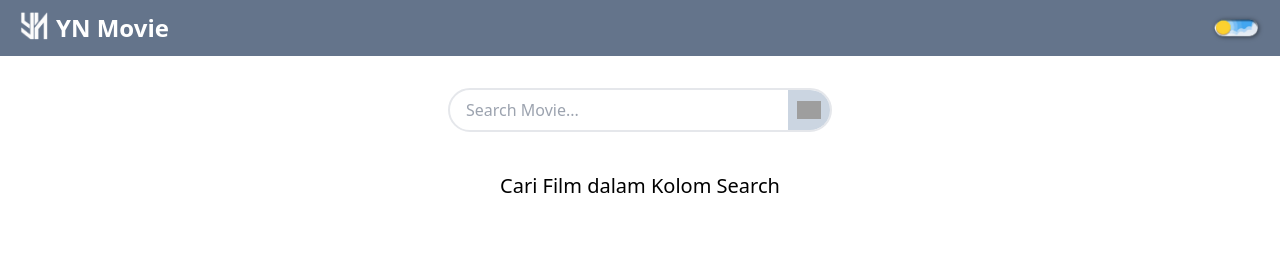
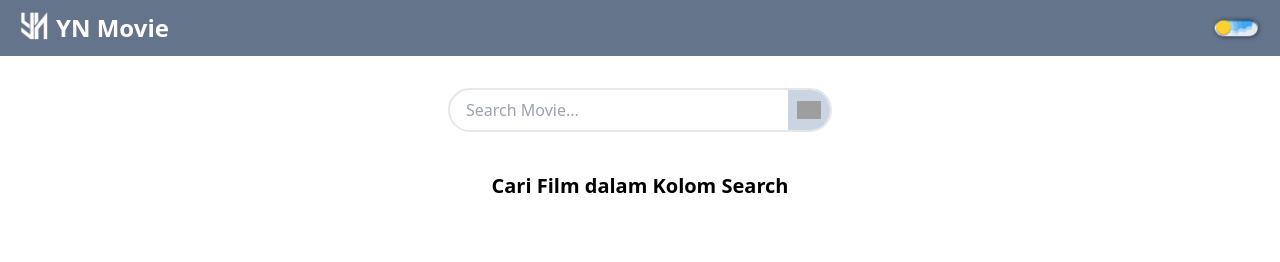
Before and after one commit to Yossi-nordiansah/yn_movie, a React (Vite) app: page / in a window 1280 px wide. Shown: the top 262 px of the page. Built offline with nearby package versions, Linux system fonts and the light colour scheme; grey boxes are pictures that could not be loaded.

Commit message:
menerapkan spinner pada halaman cardcontainer

```diff
--- a/src/components/CardContainer.jsx
+++ b/src/components/CardContainer.jsx
@@ -1,16 +1,17 @@
 import React from 'react';
 import { useSelector } from 'react-redux';
 import Card from "./Card";
+import loading from "../assets/loading2.gif"
 
 const CardContainer = () => {
 
   const dataFilm = useSelector(state => state.dataFilm.dataFilm.data);
   const errorMessage = useSelector(state => state.dataFilm.errorMessage);
-  console.log(`errorMessage : ${errorMessage}`);
+  const isLoading = useSelector(state => state.dataFilm.isLoading)
 
   return (
     <div className='min-h-[58vh]'>
-      {dataFilm && dataFilm.length > 0 ? (
+      {isLoading ? <img src={loading} className='mx-auto mt-10 w-20'/> :  (dataFilm && dataFilm.length > 0 ? (
         <div className='flex md:justify-between justify-center mx-auto w-5/6 gap-3 mt-10 flex-wrap'>
           {dataFilm.map((film) => (
             <Card key={film.imdbID} id={film.imdbID} title={film.Title} year={film.Year} image={film.Poster} />
@@ -18,11 +19,11 @@ const CardContainer = () => {
         </div>
       ) : (
         errorMessage === null ? (
-          <p className='text-center mt-10 text-xl'>Cari Film dalam Kolom Search</p>
+          <p className='text-center mt-10 text-xl dark:text-white font-semibold'>Cari Film dalam Kolom Search</p>
         ) : (
-          <p className='text-center mt-10 text-xl'>Film Tidak Ditemukan</p>
+          <p className='text-center mt-10 text-xl dark:text-white font-semibol'>Film Tidak Ditemukan</p>
         )
-      )}
+      ))}
     </div>
   );
 };
--- a/src/store/slice/dataFilmSlice.jsx
+++ b/src/store/slice/dataFilmSlice.jsx
@@ -51,7 +51,6 @@ export function getDataFilm(query){
                 }));
             } else {
                 dispatch(setErrorMessage(response.data.Error));
-                // dispatch(setDataFilm(null));
                 console.log(response.data.Error)
             }
         } catch (error) {
```
Also changed, not shown: src/assets/loading2.gif (added).
